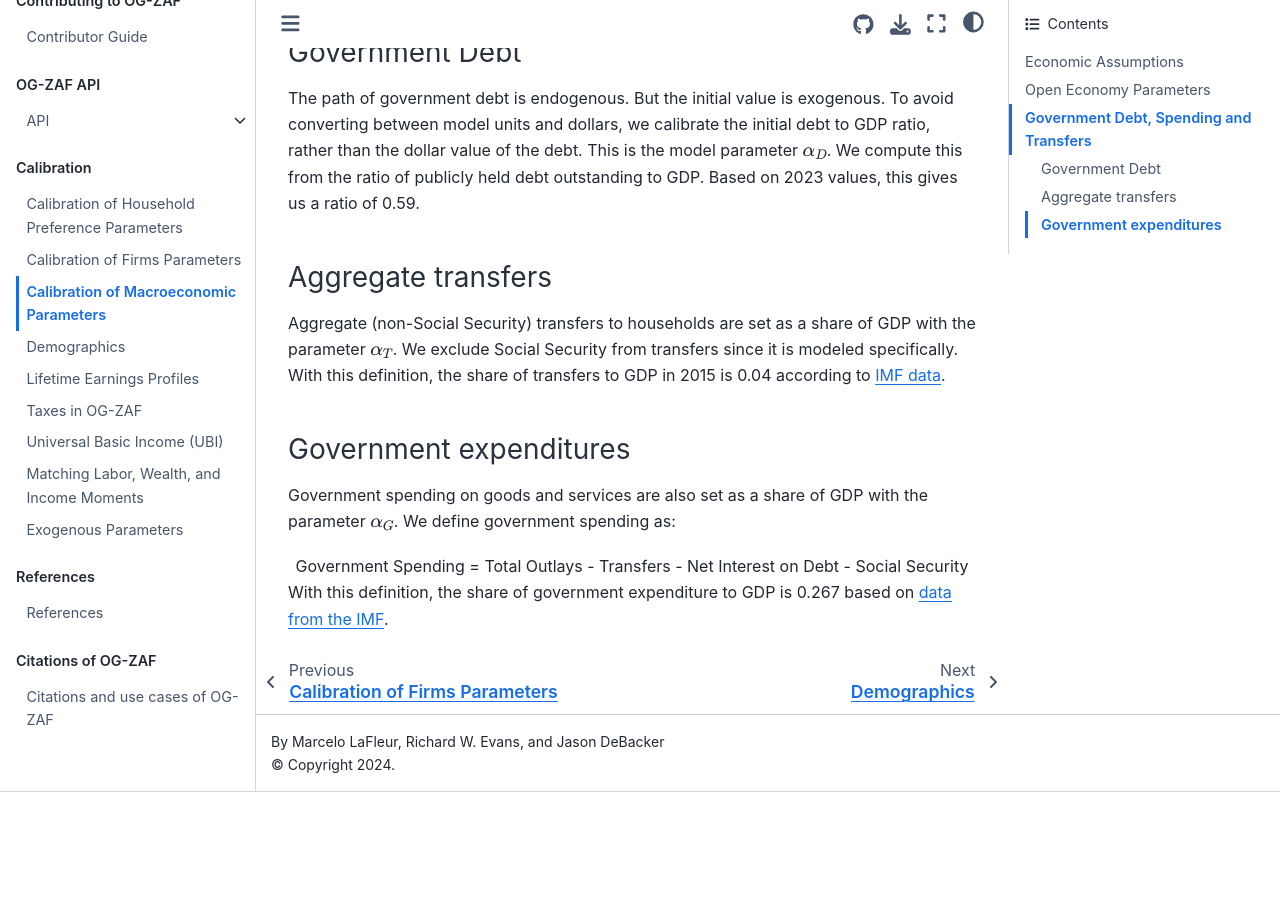
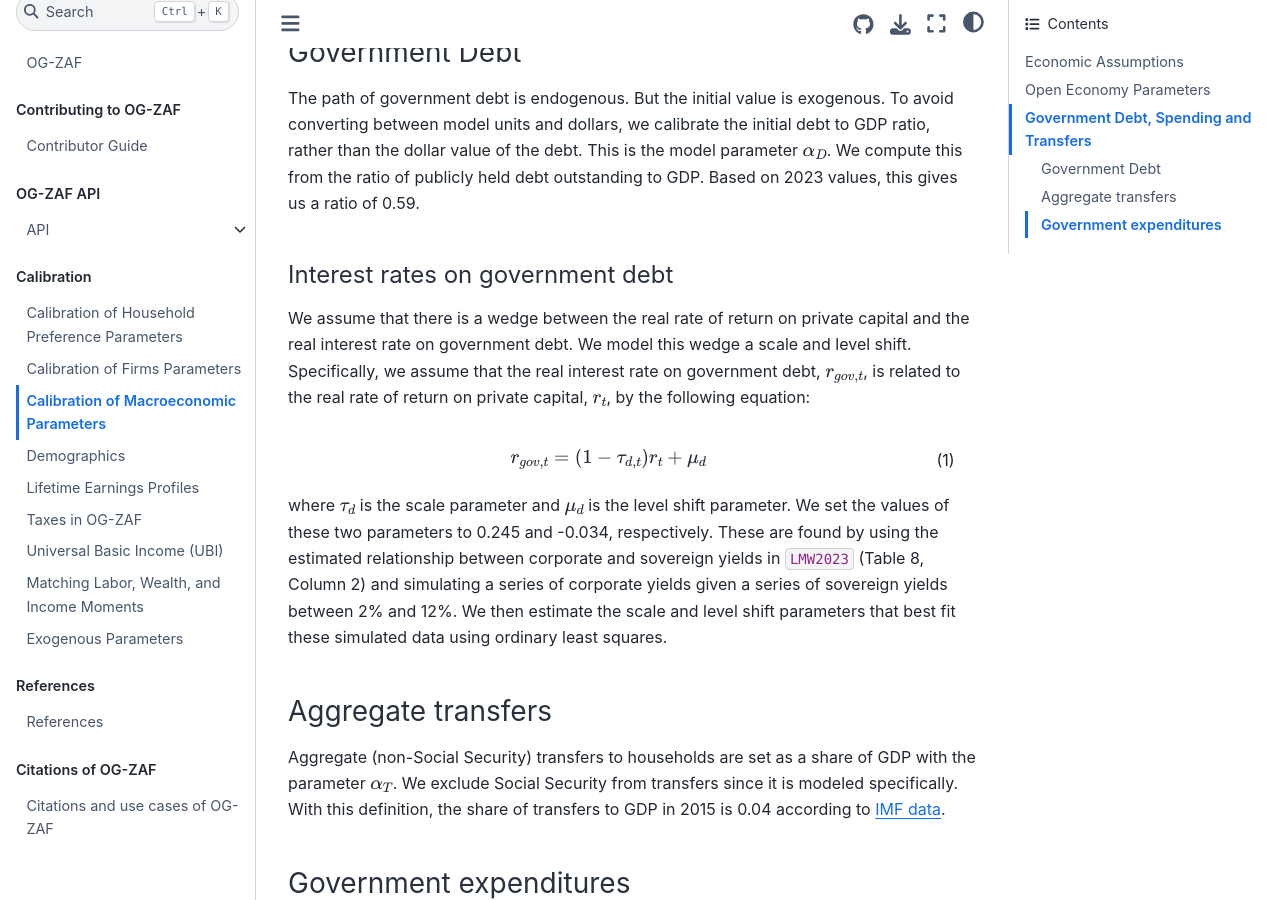
Before and after one commit to EAPD-DRB/OG-ZAF, a Jupyter Book: the page built from docs/book/content/calibration/macro.md, in a window 1280 px wide and 900 px high, scrolled down 1033 px. Built offline with Jupyter Book 1.0.4 settings and Sphinx 7.4.7 and the Sphinx Book theme 1.1.4, drawn with Linux system fonts in a browser that asks for light colours; cross-references to code outside the pages are shown as plain code; before the commit the page ends 1825 px from its top, so only the background shows below that.

Commit message:
describe r_gov params

````diff
--- a/docs/book/OGZAF_references.bib
+++ b/docs/book/OGZAF_references.bib
@@ -738,3 +738,18 @@ url = {https://EconPapers.repec.org/RePEc:eee:moneco:v:56:y:2009:i:6:p:780-790}
   month = {December},
   pages = {2187-2209},
 }
+
+@Article{LMW2023,
+  author={Li, Delong and Magud, Nicolas E. and Werner, Alejandro},
+  title={{The long-run impact of sovereign yields on corporate yields in emerging markets}},
+  journal={Journal of International Money and Finance},
+  year=2023,
+  volume={130},
+  number={C},
+  pages={},
+  month={},
+  keywords={Bonds; Emerging markets; Sovereign risk; Transfer risk; Liquidity premium; JEL Classification Number},
+  doi={10.1016/j.jimonfin.2022.1},
+  abstract={We analyze the long-run impact of sovereign yields on corporate yields of the same country, finding that, for emerging markets, the average pass-through is around one. The pass-through is larger in countries with greater sovereign risk and where sovereign bonds are more liquid. The pass-through is also greater for corporate bonds with lower ratings, shorter maturities, and those issued by financial companies and government-related firms. Our results support theoretical arguments that corporate and sovereign yields are linked together through credit risk and liquidity premiums. Consequently, high sovereign risk can slowdown growth by persistently increasing private sector borrowing costs.},
+  url={https://ideas.repec.org/a/eee/jimfin/v130y2023ics0261560622001516.html}
+}
--- a/docs/book/content/calibration/macro.md
+++ b/docs/book/content/calibration/macro.md
@@ -25,6 +25,18 @@ We set $\zeta_K = 0.9$. Note, this parameter is harder to pin down from the data
 
 The path of government debt is endogenous.  But the initial value is exogenous.  To avoid converting between model units and dollars, we calibrate the initial debt to GDP ratio, rather than the dollar value of the debt.  This is the model parameter $\alpha_D$.  We compute this from the ratio of publicly held debt outstanding to GDP.  Based on 2023 values, this gives us a ratio of 0.59.
 
+
+#### Interest rates on government debt
+
+We assume that there is a wedge between the real rate of return on private capital and the real interest rate on government debt.  We model this wedge a scale and level shift.  Specifically, we assume that the real interest rate on government debt, $r_{gov,t}$, is related to the real rate of return on private capital, $r_{t}$, by the following equation:
+
+```{math}
+:label: eqn:r_gov
+    r_{gov,t} = (1-\tau_{d,t})r_t + \mu_d
+```
+
+where $\tau_d$ is the scale parameter and $\mu_d$ is the level shift parameter.  We set the values of these two parameters to 0.245 and -0.034, respectively.  These are found by using the estimated relationship between corporate and sovereign yields in {cite}`LMW2023` (Table 8, Column 2) and simulating a series of corporate yields given a series of sovereign yields between 2% and 12%.  We then estimate the scale and level shift parameters that best fit these simulated data using ordinary least squares.
+
 ### Aggregate transfers
 
 Aggregate (non-Social Security) transfers to households are set as a share of GDP with the parameter $\alpha_T$. We exclude Social Security from transfers since it is modeled specifically. With this definition, the share of transfers to GDP in 2015 is 0.04 according to [IMF data](https://data.imf.org/?sk=b052f0f0-c166-43b6-84fa-47cccae3e219&hide_uv=1).
````
